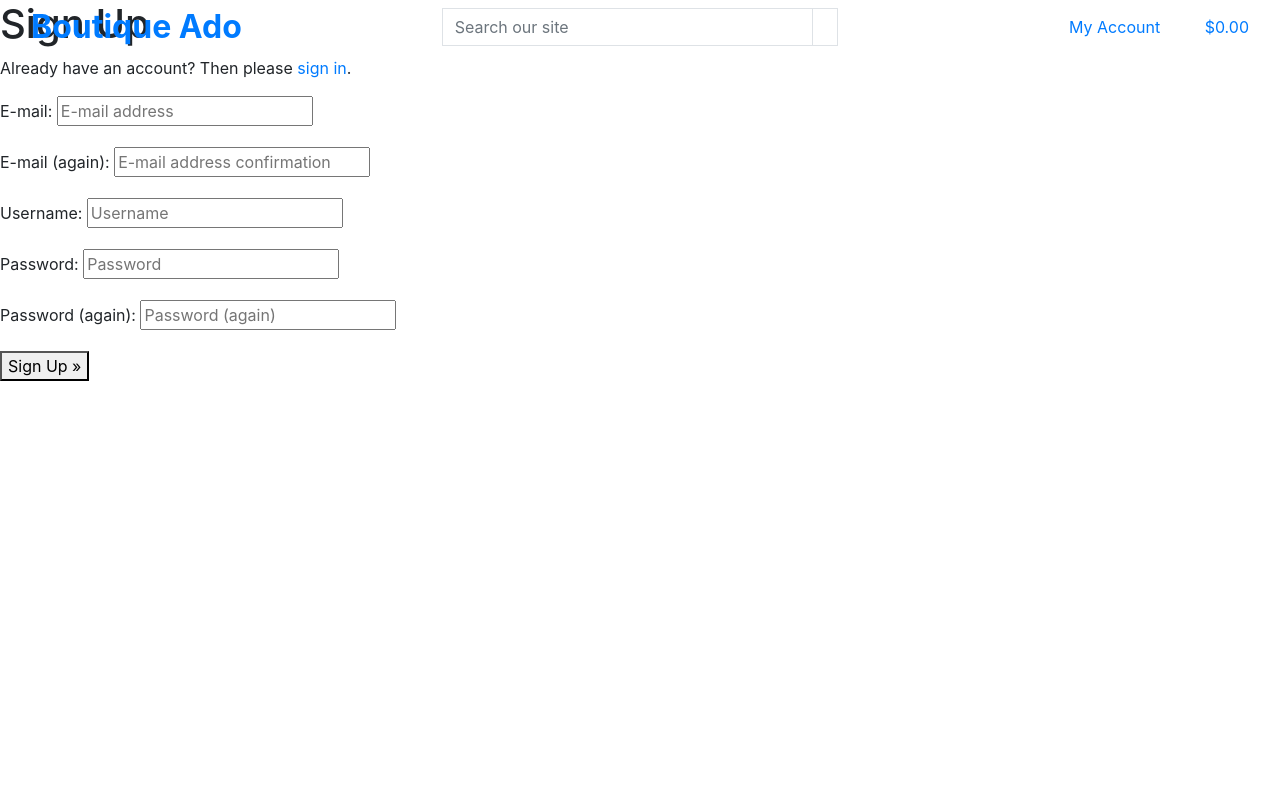
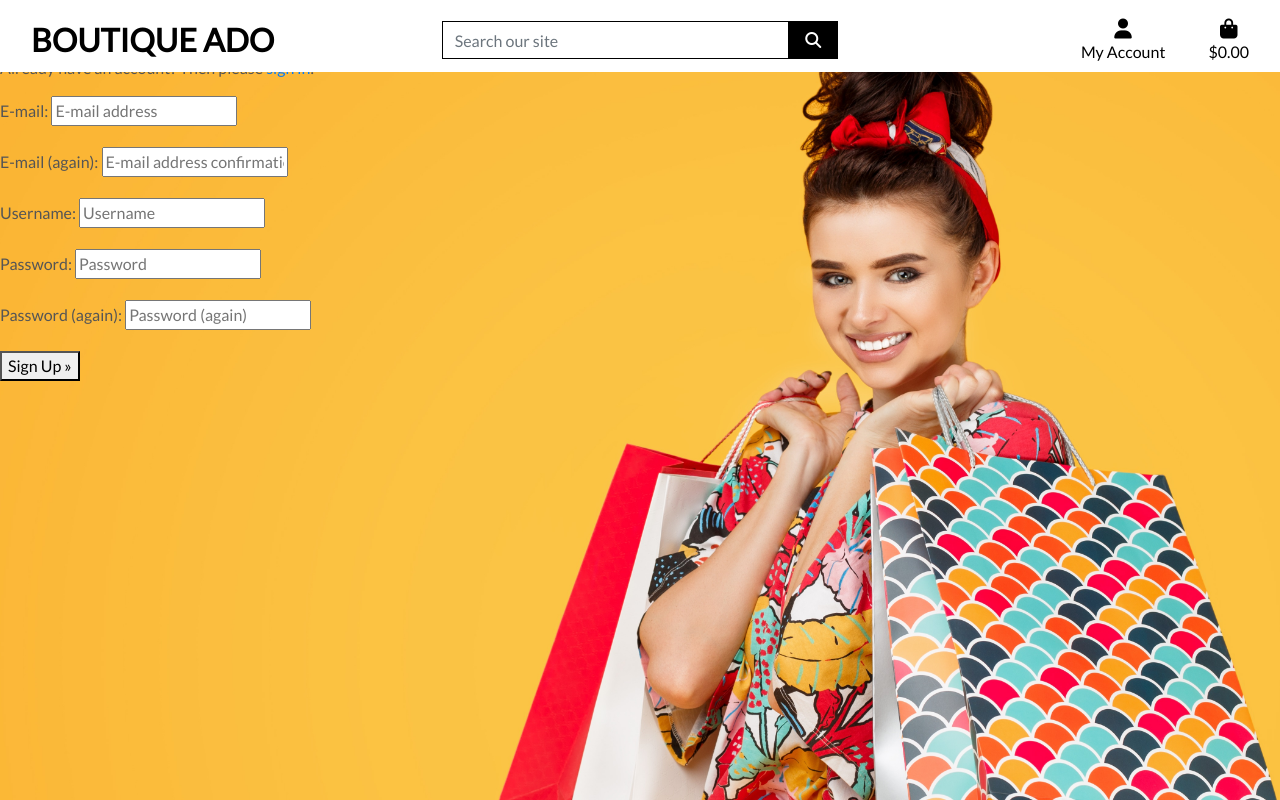
Before and after one commit to GaborFicsor/boutique-ado-v1, a Django app: page /accounts/signup/ in a window 1280 px wide. Run offline with Django 3.2, Linux system fonts and the light colour scheme; some libraries are stand-ins or nearby versions.

Commit message:
Complete homepage header and css

```diff
--- a/boutique_ado/settings.py
+++ b/boutique_ado/settings.py
@@ -147,6 +147,10 @@ USE_TZ = True
 # https://docs.djangoproject.com/en/3.2/howto/static-files/
 
 STATIC_URL = '/static/'
+STATICFILES_DIRS = (os.path.join(BASE_DIR, 'static'),)
+
+MEDIA_URL = '/media/'
+MEDIA_ROOT = os.path.join(BASE_DIR, 'media')
 
 # Default primary key field type
 # https://docs.djangoproject.com/en/3.2/ref/settings/#default-auto-field
--- a/boutique_ado/urls.py
+++ b/boutique_ado/urls.py
@@ -15,9 +15,11 @@ Including another URLconf
 """
 from django.contrib import admin
 from django.urls import path, include
+from django.conf import settings
+from django.conf.urls.static import static
 
 urlpatterns = [
     path('admin/', admin.site.urls),
     path('accounts/', include('allauth.urls')),
     path('', include('home.urls')),
-]
+] + static(settings.MEDIA_URL, document_root=settings.MEDIA_ROOT)
--- a/home/templates/home/index.html
+++ b/home/templates/home/index.html
@@ -8,6 +8,7 @@
             </div>
         </div>
     </div>
+{% endblock %}
 
 {% block content %}
 
--- /dev/null
+++ b/static/css/base.css
@@ -0,0 +1,81 @@
+html {
+    height: 100%;
+}
+
+body {
+    background: url('/media/homepage_background_cropped.jpg') no-repeat center center fixed;
+    background-size: cover;
+    height: calc(100vh - 164px);
+    color: #555;
+    font-family: 'Lato';
+}
+
+/* from Bulma */
+.icon {
+    align-items: center;
+    display: inline-flex;
+    justify-content: center;
+    height: 1.5rem;
+    width: 1.5rem;
+}
+
+.logo-font {
+    text-transform: uppercase;
+}
+
+.main-logo-link {
+    width: fit-content;
+}
+
+.shop-now-button {
+    background: black;
+    color: white;
+    min-width: 260px;
+}
+
+.btn-black {
+    background: black;
+    color: white;
+}
+
+.shop-now-button:hover,
+.shop-now-button:active,
+.shop-now-button:focus,
+.btn-black:hover,
+.btn-black:active,
+.btn-black:focus {
+    background: #222;
+    color: white;
+}
+
+.text-black {
+    color: #000 !important;
+}
+
+.border-black {
+    border: 1px solid black !important;
+}
+
+/* -------------------------------- Media Queries */
+
+/* Slightly larger container on xl screens */
+@media (min-width: 1200px) {
+  .container {
+    max-width: 80%;
+  }
+}
+
+/* fixed top navbar only on medium and up */
+@media (min-width: 992px) {
+    .fixed-top-desktop-only {
+        position: fixed;
+        top: 0;
+        right: 0;
+        left: 0;
+        z-index: 1030;
+    }
+
+    .header-container {
+        padding-top: 164px;
+    }
+}
--- a/templates/base.html
+++ b/templates/base.html
@@ -21,6 +21,8 @@
     <!-- Bootstrap CSS -->
     <link rel="stylesheet" href="https://cdn.jsdelivr.net/npm/bootstrap@4.6.2/dist/css/bootstrap.min.css"
         integrity="sha384-xOolHFLEh07PJGoPkLv1IbcEPTNtaed2xpHsD9ESMhqIYd0nLMwNLD69Npy4HI+N" crossorigin="anonymous">
+    <link href="https://fonts.googleapis.com/css2?family=Lato&display=swap" rel="stylesheet">
+    <link rel="stylesheet" href="{% static 'css/base.css' %}">
     {% endblock %}
 
     {% block corejs %}
@@ -29,6 +31,7 @@
     <script src="https://cdn.jsdelivr.net/npm/bootstrap@4.6.2/dist/js/bootstrap.bundle.min.js"
         integrity="sha384-Fy6S3B9q64WdZWQUiU+q4/2Lc9npb8tCaSX9FK7E8HnRr0Jz8D6OP9dO5Vg3Q9ct"
         crossorigin="anonymous"></script>
+    <script src="https://kit.fontawesome.com/6e2061ab0f.js" crossorigin="anonymous"></script>
     {% endblock %}
 
     {% block extra_js %}
@@ -40,7 +43,7 @@
 <body>
     <header class="container-fluid fixed-top">
 
-        <div class="row">
+        <div id="topnav" class="row bg-white pt-lg-2 d-none d-lg-flex">
             <div class="col-12 col-lg-4 my-auto py-1 py-lg-0 text-center text-lg-left">
                 <a href="{% url 'home' %}" class="nav-link main-logo-link">
                     <h2 class="logo-font text-black my-0">
@@ -89,14 +92,15 @@
                         </div>
                     </li>
                     <li class="list-inline-item">
-                        <a class="{% if grand_total %}text-info font-weight-bold{% else %}text-black{% endif %} nav-link" href="">
+                        <a class="{% if grand_total %}text-info font-weight-bold{% else %}text-black{% endif %} nav-link"
+                            href="">
                             <div class="text-center">
                                 <div><i class="fas fa-shopping-bag fa-lg"></i></div>
                                 <p class="my-0">
                                     {% if grand_total %}
-                                        ${{ grand_total|floatformat:2 }}
+                                    ${{ grand_total|floatformat:2 }}
                                     {% else %}
-                                        $0.00
+                                    $0.00
                                     {% endif %}
                                 </p>
                             </div>
```
Also changed, not shown: media/homepage_background_cropped.jpg (added).
